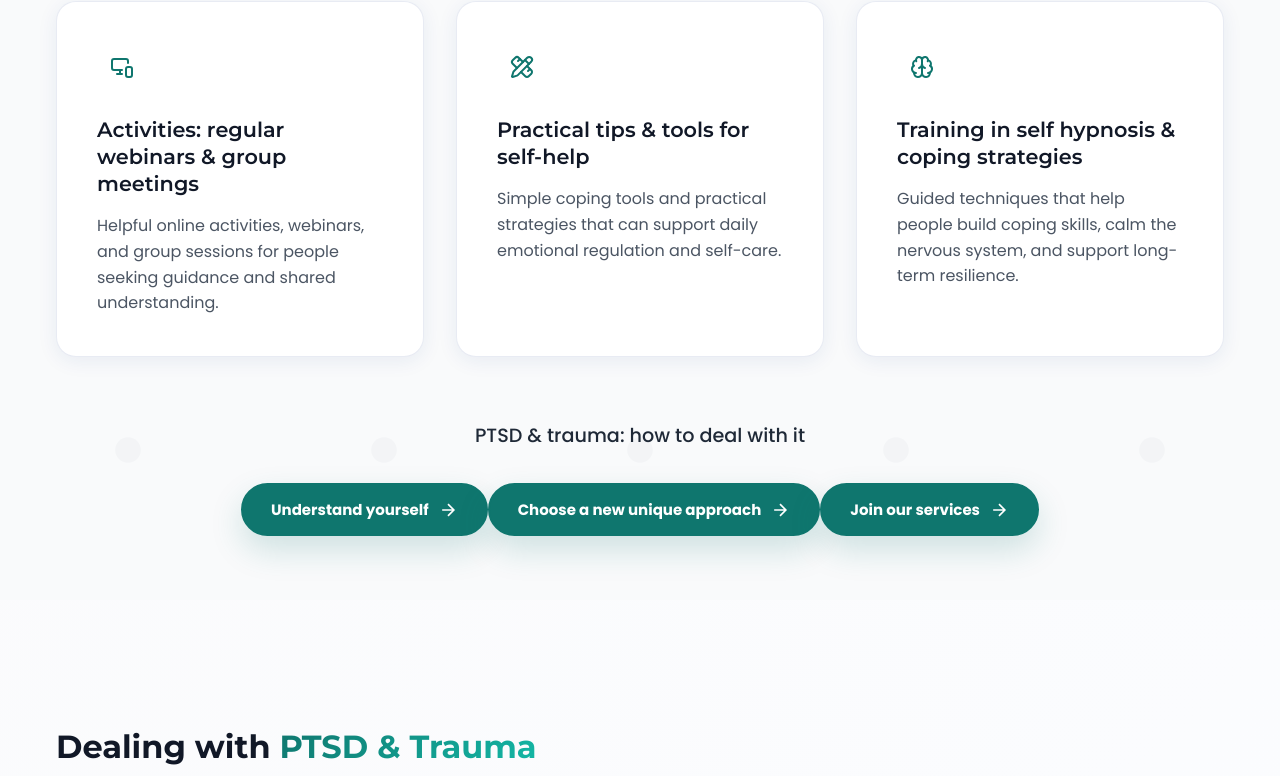
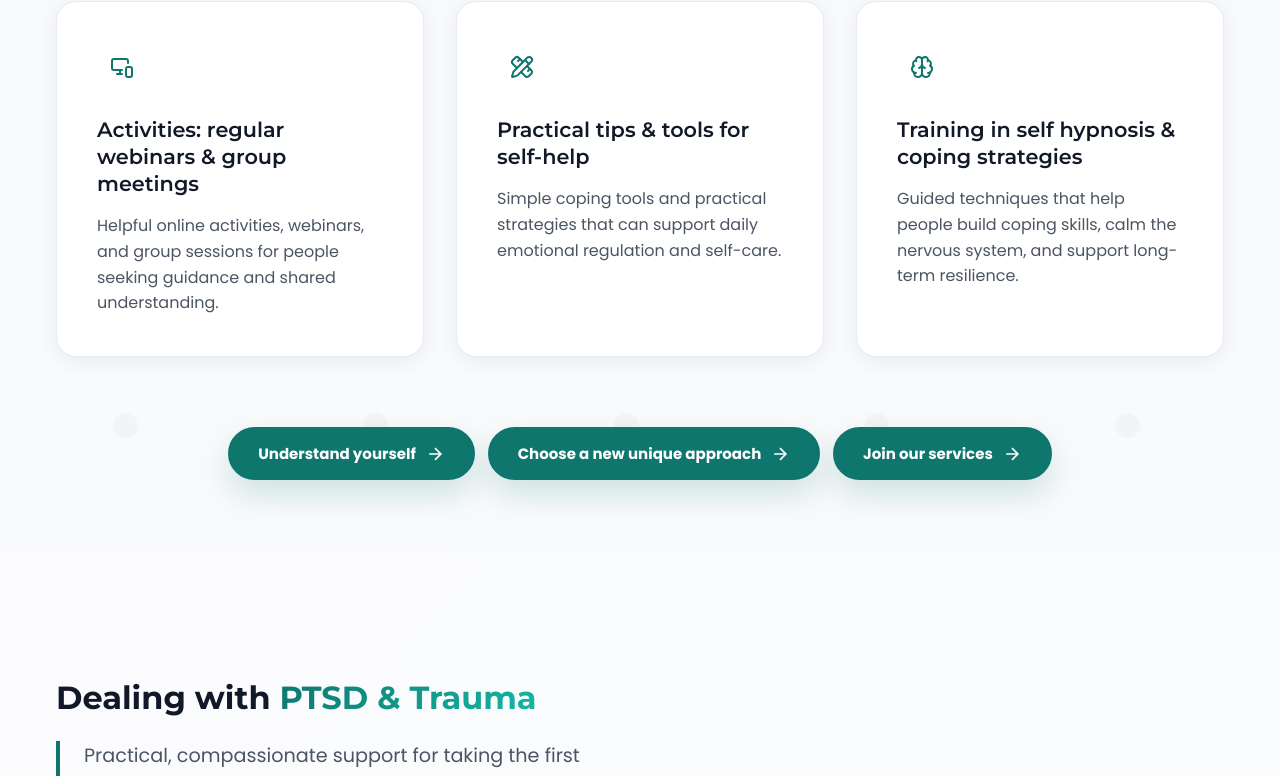
Before and after one commit to EngrE/Web, a React (Vite) app: page / in a window 1280 px wide. Shown: the part 1635-2411 px from the top of the page. Built offline with nearby package versions, Linux system fonts and the light colour scheme.

Commit message:
Features Section

```diff
--- a/src/components/Features.css
+++ b/src/components/Features.css
@@ -142,6 +142,7 @@
   align-items: center;
   gap: 0.5rem;
   transition: all 0.3s ease;
+  margin: 0.5vw;
 }
 
 .features-button:hover {
--- a/src/components/Features.jsx
+++ b/src/components/Features.jsx
@@ -46,9 +46,6 @@ const Features = ({
         </div>
 
         <div className="features-cta text-center">
-          <p className="features-cta-text">
-            PTSD & trauma: how to deal with it
-          </p>
           <button className="btn-primary features-button">
             Understand yourself
             <svg className="button-icon" viewBox="0 0 24 24" fill="none" stroke="currentColor" strokeWidth="2">
```
